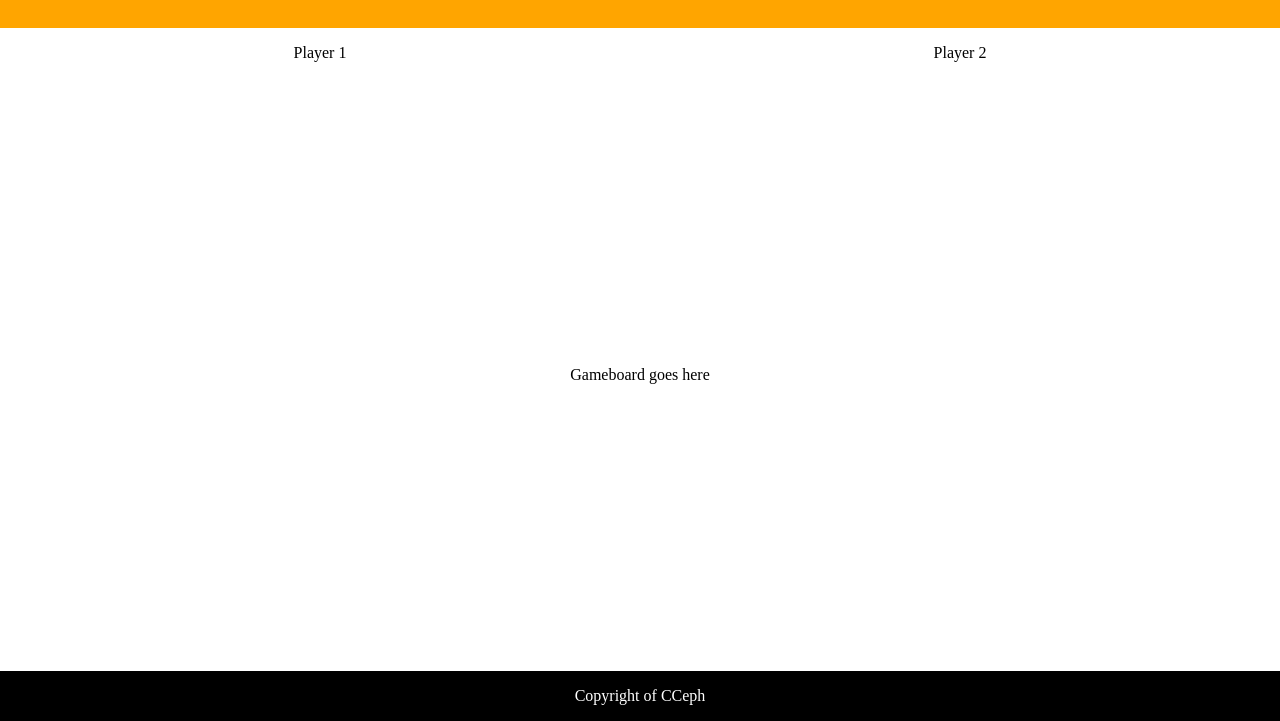
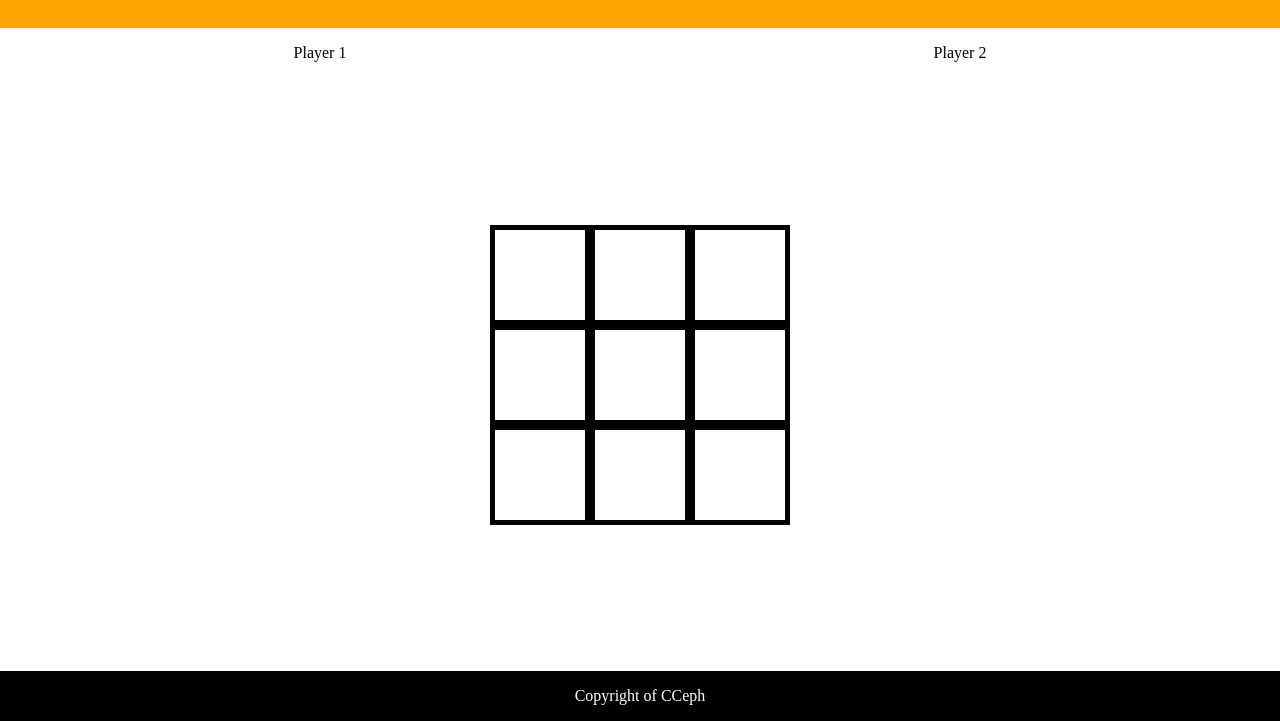
Before and after one commit to CCeph/tic-tac-toe, a plain HTML site: page index.html in a window 1280 px wide. Shown: the part 79-800 px from the top of the page. Drawn offline with Linux system fonts and the light colour scheme.

Commit message:
Add a gameboard to the page

```diff
--- a/index.html
+++ b/index.html
@@ -19,7 +19,16 @@
                 <p class="player2">Player 2</p>
             </div>
             <div class="gameboard">
-                <div>Gameboard goes here
+                <div class="game-template">
+                    <div class="box box1"></div>
+                    <div class="box box2"></div>
+                    <div class="box box3"></div>
+                    <div class="box box4"></div>
+                    <div class="box box5"></div>
+                    <div class="box box6"></div>
+                    <div class="box box7"></div>
+                    <div class="box box8"></div>
+                    <div class="box box9"></div>
                 </div>
             </div>
         </div>
--- a/stylesheet.css
+++ b/stylesheet.css
@@ -52,6 +52,19 @@ body {
     font-family: Arial, Helvetica, sans-serif;
 }
 
+/* Gameboard styling */
+
+.game-template {
+    display: grid;
+    grid-template: 100px 100px 100px / 100px 100px 100px;
+}
+
+.box {
+    border: 5px solid black;
+}
+
+
+
 /* Footer styling */
 .footer {
     background-color: black;
```
